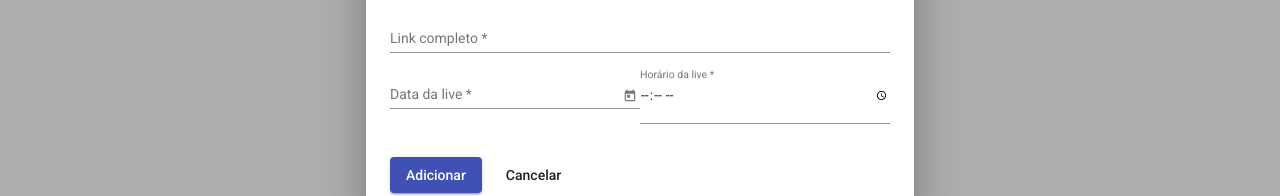
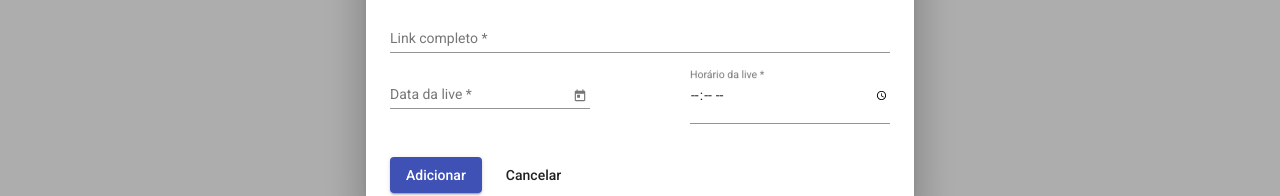
Before and after one commit to arturffsantos/agendalive, an Angular app: page / in a window 1280 px wide. Both pictures are taken after a click on the button "addLive". Shown: the part 381-577 px from the top of the page. Built offline with nearby package versions, Linux system fonts and the light colour scheme; no server answers.

Commit message:
fix liveDate sent to api

```diff
--- a/src/app/views/home/live-form-dialog/live-form-dialog.component.html
+++ b/src/app/views/home/live-form-dialog/live-form-dialog.component.html
@@ -17,7 +17,7 @@
     </mat-form-field>
 
     <div fxLayout="row wrap">
-      <div fxFlex="50" fxFill fxLayoutAlign="start center">
+      <div fxFlex="40" fxFill fxLayoutAlign="start center">
         <mat-form-field class="live-full-width">
           <mat-label>Data da live</mat-label>
           <input matInput [matDatepicker]="picker" formControlName="liveDate" name="liveDate">
@@ -25,7 +25,8 @@
           <mat-datepicker #picker></mat-datepicker>
         </mat-form-field>
       </div>
-      <div fxFlex="50" fxFill fxLayoutAlign="start center">
+      <div fxFlex></div>
+      <div fxFlex="40" fxFill fxLayoutAlign="start center">
         <mat-form-field class="live-full-width">
           <mat-label>Horário da live</mat-label>
           <input matInput type="time" formControlName="liveTime" name="liveTime" #time>
--- a/src/app/views/home/live-form-dialog/live-form-dialog.component.ts
+++ b/src/app/views/home/live-form-dialog/live-form-dialog.component.ts
@@ -2,7 +2,7 @@ import { Component, OnInit } from '@angular/core';
 import { MatDialogRef } from '@angular/material/dialog';
 import { FormGroup, FormBuilder, Validators } from '@angular/forms';
 import { LiveService } from 'src/app/shared/service/live.service';
-
+import { parseISO, format } from 'date-fns';
 @Component({
   selector: 'app-live-form-dialog',
   templateUrl: './live-form-dialog.component.html',
@@ -28,6 +28,9 @@ export class LiveFormDialogComponent implements OnInit {
   }
 
   createLive(): void {
+    let newDate = format(this.liveForm.value.liveDate, 'yyyy-MM-dd');
+    this.liveForm.value.liveDate = newDate + 'T' + this.liveForm.value.liveTime;
+
     this.rest.postLives(this.liveForm.value).subscribe(result => { });
     this.cancel();
   }
```
